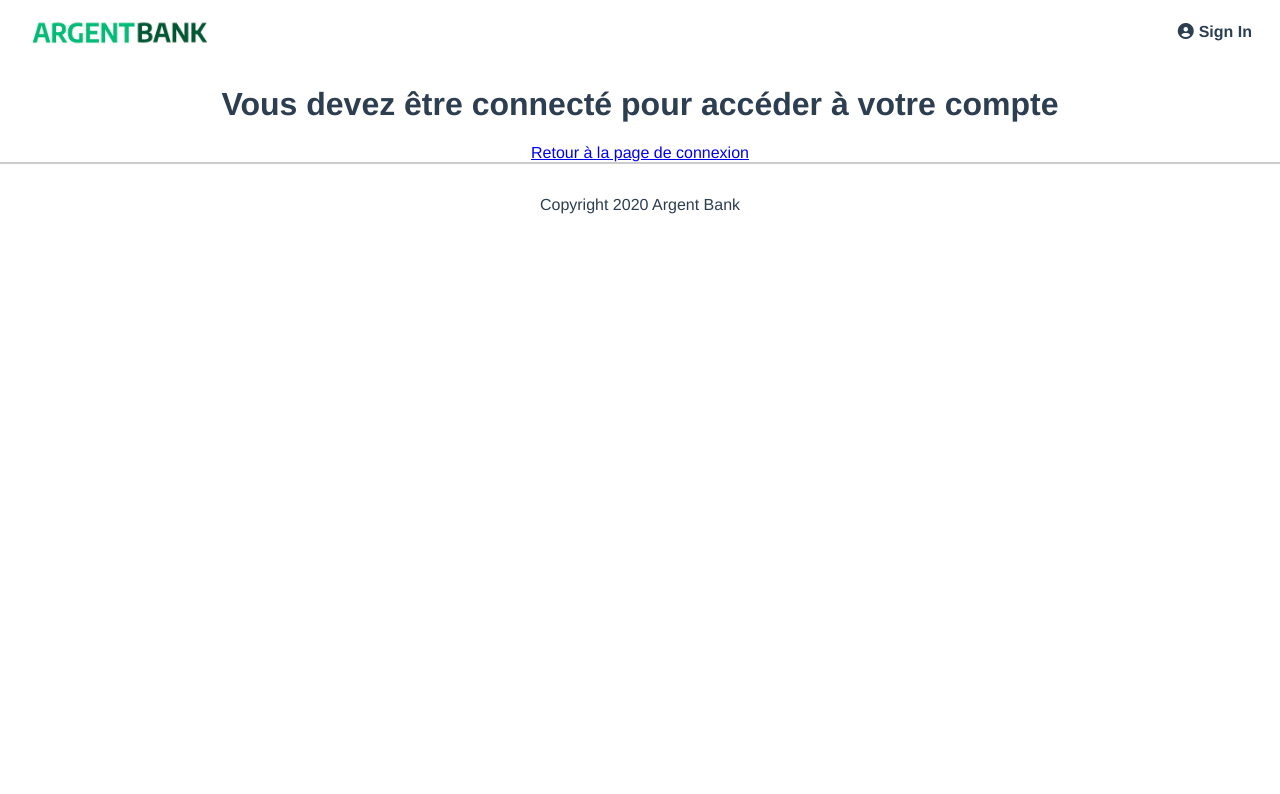
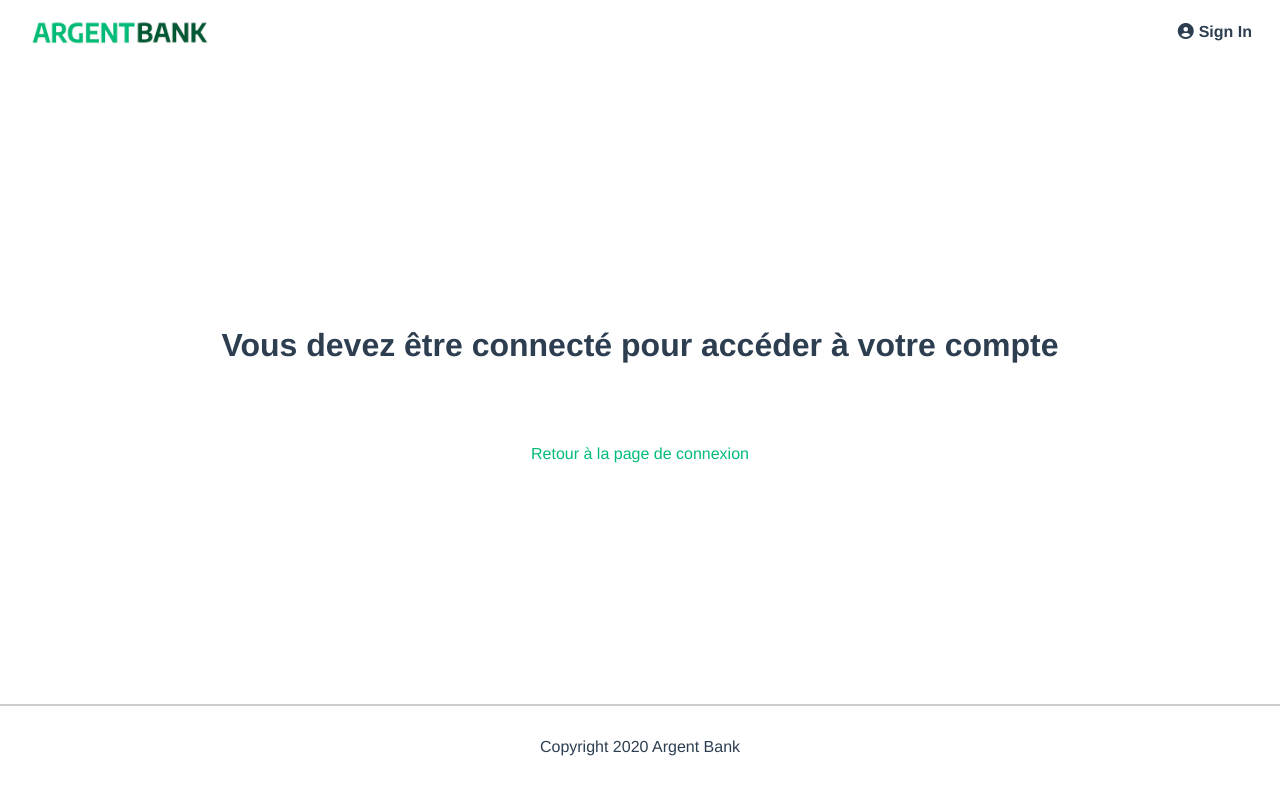
Before and after one commit to Moonshield7/P13-Argent-Bank, a React (Vite) app: page /profile in a window 1280 px wide. Shown: the top 794 px of the page. Built offline with nearby package versions, Linux system fonts and the light colour scheme.

Commit message:
💄 Style of error pages

```diff
--- a/src/App.css
+++ b/src/App.css
@@ -67,6 +67,7 @@ a:hover, button:hover{
 
 .main-nav-item i {
   margin-right: 5px;
+  margin-left: 15px;
 }
 
 .main-nav-logo {
@@ -256,6 +257,8 @@ a:hover, button:hover{
 }
 
 .account-content-wrapper {
+  display: flex;
+  flex-direction: column;
   width: 100%;
   flex: 1;
   text-decoration: none;
@@ -354,3 +357,18 @@ a:hover, button:hover{
   color: red;
   margin-top: 10px;
 }
+
+.error-page {
+  display: flex;
+  flex-direction: column;
+  width: 100%;
+  height: 80vh;
+  justify-content: center;
+}
+
+.redirect-link {
+  color: #00bc77;
+  text-decoration: none;
+  font-weight: 400;
+  margin-top: 60px;
+}
--- a/src/components/Account/index.jsx
+++ b/src/components/Account/index.jsx
@@ -6,7 +6,7 @@ function Account ({content}) {
 
   return (
     <li className="account">
-      <div className="account-content-wrapper">
+      <div className="account-content-wrapper" style={onTransactionsPage ? {alignItems:"center"} : {}}>
         <h3 className="account-title">{content.title}</h3>
         <p className="account-amount">{content.amount}</p>
         <p className="account-amount-description">{content.description} </p>
--- a/src/components/LogOut/index.jsx
+++ b/src/components/LogOut/index.jsx
@@ -21,7 +21,7 @@ function LogOut (){
     </Link>
     <a className="main-nav-item" onClick={(e) => handleLogOut(e)}>
       <i className="fa-solid fa-right-from-bracket"></i>
-      - Log out
+      Log out
     </a>
   </div>
   )
--- a/src/pages/Error/index.jsx
+++ b/src/pages/Error/index.jsx
@@ -6,8 +6,10 @@ function Error () {
   return (
     <div>
       <Header />
-      <h1>Erreur 404 : La page que vous cherchez n'existe pas</h1>
-      <Link to="/">Retourner à la page d'accueil</Link>
+      <div className="error-page">
+        <h1>Erreur 404 : La page que vous cherchez n'existe pas</h1>
+        <Link to="/" className="redirect-link">Retourner à la page d'accueil</Link>
+      </div>
       <Footer />
     </div>
   )
--- a/src/pages/User/index.jsx
+++ b/src/pages/User/index.jsx
@@ -20,8 +20,10 @@ function User () {
   return(
     <div>
       <Header />
-      <h1>Vous devez être connecté pour accéder à votre compte</h1>
-      <Link to="/login">Retour à la page de connexion</Link>
+      <div className="error-page">
+        <h1>Vous devez être connecté pour accéder à votre compte</h1>
+        <Link to="/login" className="redirect-link">Retour à la page de connexion</Link>
+      </div>
       <Footer />
     </div>
   )
```
